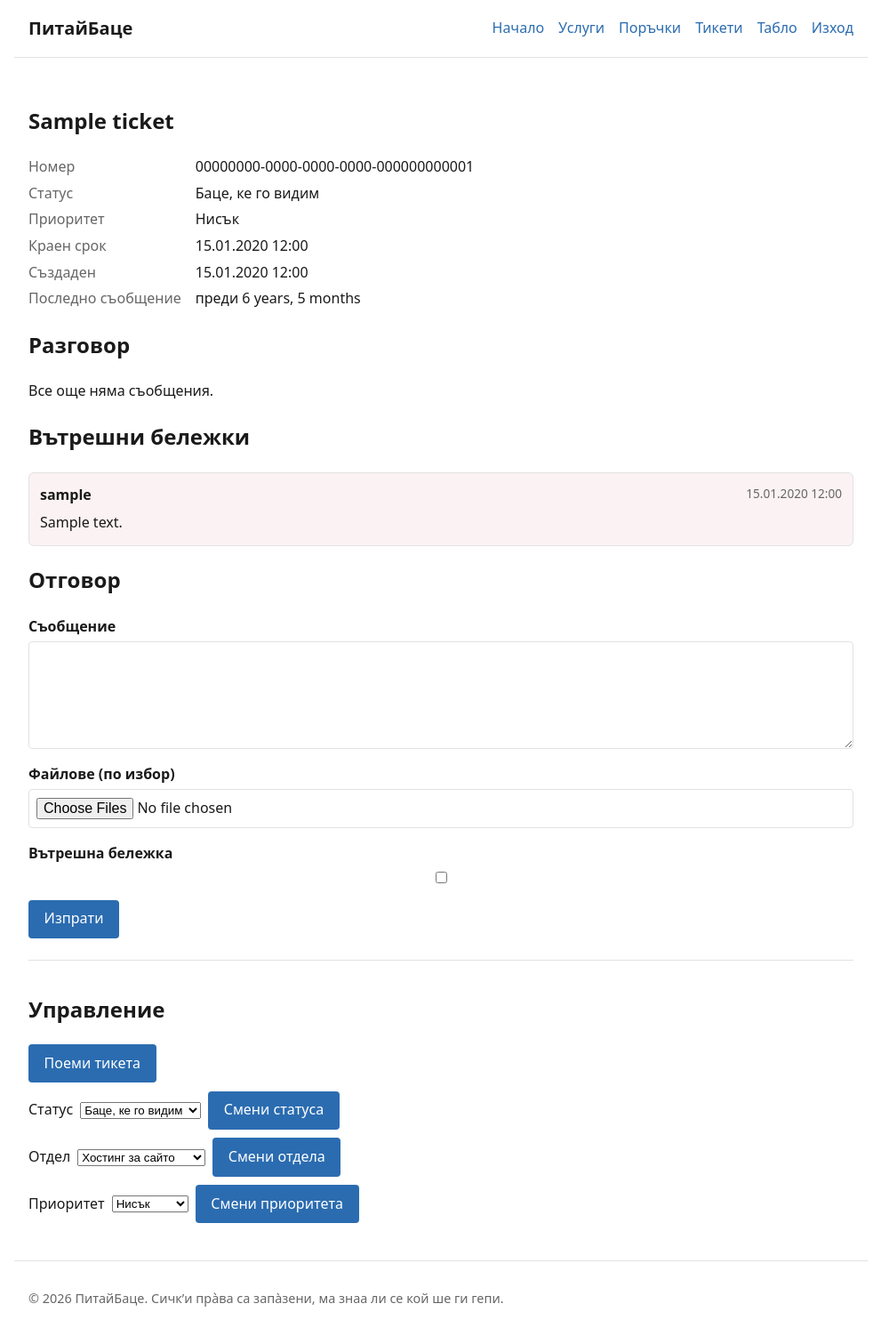
After one commit to Gogo2204/PitayBatse, a Django app: page /tickets/00000000-0000-0000-0000-000000000001/ in a window 1280 px wide. The commit adds this page. Shown: the whole page at 89% size, without its empty margins (144-1135 px from the left). Run offline with Django 5.2, Linux system fonts and the light colour scheme; a user stored in the database is signed in; data comes from the database, SQL or seed files in the repository; tables that the repository leaves empty hold one stand-in row (values such as "Sample post").

Commit message:
Add ticket detail page with conversation and expert controls

```diff
--- a/pitaibace/urls.py
+++ b/pitaibace/urls.py
@@ -1,3 +1,5 @@
+from django.conf import settings
+from django.conf.urls.static import static
 from django.contrib import admin
 from django.urls import include, path
 
@@ -8,3 +10,6 @@ urlpatterns = [
     path('orders/', include('orders.urls')),
     path('tickets/', include('tickets.urls')),
 ]
+
+if settings.DEBUG:
+    urlpatterns += static(settings.MEDIA_URL, document_root=settings.MEDIA_ROOT)
--- a/static/css/style.css
+++ b/static/css/style.css
@@ -285,3 +285,90 @@ button[type="submit"]:hover {
     border-radius: 4px;
     font: inherit;
 }
+
+/* Ticket detail */
+.ticket-meta {
+    display: grid;
+    grid-template-columns: max-content 1fr;
+    gap: 0.25rem 1rem;
+    margin: 0 0 var(--space);
+}
+
+.ticket-meta dt {
+    color: var(--color-muted);
+}
+
+.ticket-meta dd {
+    margin: 0;
+}
+
+.message-list {
+    margin: 0 0 var(--space);
+    padding: 0;
+    list-style: none;
+}
+
+.message {
+    padding: 0.75rem;
+    margin-bottom: 0.5rem;
+    border: 1px solid var(--color-border);
+    border-radius: 6px;
+}
+
+.message-list.internal .message {
+    background: rgba(176, 0, 32, 0.05);
+}
+
+.message-head {
+    display: flex;
+    justify-content: space-between;
+    gap: 0.75rem;
+    margin: 0 0 0.35rem;
+}
+
+.message-time {
+    color: var(--color-muted);
+    font-size: 0.85rem;
+}
+
+.message-body {
+    margin: 0;
+}
+
+.attachment-list {
+    margin: 0.5rem 0 0;
+    padding-left: 1.1rem;
+    font-size: 0.9rem;
+}
+
+.ticket-detail textarea {
+    width: 100%;
+    padding: 0.5rem;
+    border: 1px solid var(--color-border);
+    border-radius: 4px;
+    font: inherit;
+}
+
+.resolve-form {
+    margin: var(--space) 0;
+}
+
+.expert-controls {
+    margin-top: calc(var(--space) * 1.5);
+    padding-top: var(--space);
+    border-top: 1px solid var(--color-border);
+}
+
+.control-form {
+    display: flex;
+    align-items: center;
+    gap: 0.5rem;
+    margin-bottom: 0.6rem;
+}
+
+.resolved-note {
+    padding: 0.5rem 0.75rem;
+    border: 1px solid var(--color-border);
+    border-radius: 4px;
+    color: var(--color-muted);
+}
--- a/tickets/forms.py
+++ b/tickets/forms.py
@@ -50,3 +50,15 @@ class TicketCreateForm(forms.Form):
         label="Парола за хостинг",
         widget=forms.PasswordInput(render_value=False),
     )
+
+
+class ReplyForm(forms.Form):
+    body = forms.CharField(
+        label="Съобщение",
+        widget=forms.Textarea(attrs={"rows": 4}),
+    )
+    attachments = MultipleFileField(required=False, label="Файлове (по избор)")
+
+
+class ExpertReplyForm(ReplyForm):
+    is_internal = forms.BooleanField(required=False, label="Вътрешна бележка")
--- /dev/null
+++ b/tickets/templates/tickets/ticket_detail.html
@@ -0,0 +1,136 @@
+{% extends "base.html" %}
+
+{% block title %}Тикет — {{ ticket.name }}{% endblock %}
+
+{% block content %}
+<section class="ticket-detail">
+    <h1>{{ ticket.name }}</h1>
+
+    <dl class="ticket-meta">
+        <dt>Номер</dt><dd>{{ ticket.public_id }}</dd>
+        <dt>Статус</dt><dd>{{ ticket.get_status_display }}</dd>
+        <dt>Приоритет</dt><dd>{{ ticket.get_priority_display }}</dd>
+        <dt>Краен срок</dt><dd>{% if ticket.deadline %}{{ ticket.deadline|date:"d.m.Y H:i" }}{% else %}—{% endif %}</dd>
+        <dt>Създаден</dt><dd>{{ ticket.created_at|date:"d.m.Y H:i" }}</dd>
+        <dt>Последно съобщение</dt>
+        <dd>{% if ticket.last_message_at %}преди {{ ticket.last_message_at|timesince }}{% else %}—{% endif %}</dd>
+    </dl>
+
+    {% if error %}
+        <div class="form-errors"><p>{{ error }}</p></div>
+    {% endif %}
+
+    <h2>Разговор</h2>
+    <ul class="message-list">
+        {% for message in public_messages %}
+            <li class="message">
+                <p class="message-head">
+                    <strong>{{ message.author.username }}</strong>
+                    <span class="message-time">{{ message.created_at|date:"d.m.Y H:i" }}</span>
+                </p>
+                <p class="message-body">{{ message.body|linebreaksbr }}</p>
+                {% if message.attachments.all %}
+                    <ul class="attachment-list">
+                        {% for attachment in message.attachments.all %}
+                            <li><a href="{{ attachment.file.url }}">{{ attachment.file.name }}</a></li>
+                        {% endfor %}
+                    </ul>
+                {% endif %}
+            </li>
+        {% empty %}
+            <li class="message-empty">Все още няма съобщения.</li>
+        {% endfor %}
+    </ul>
+
+    {% if expert_view %}
+        <h2>Вътрешни бележки</h2>
+        <ul class="message-list internal">
+            {% for message in internal_messages %}
+                <li class="message">
+                    <p class="message-head">
+                        <strong>{{ message.author.username }}</strong>
+                        <span class="message-time">{{ message.created_at|date:"d.m.Y H:i" }}</span>
+                    </p>
+                    <p class="message-body">{{ message.body|linebreaksbr }}</p>
+                </li>
+            {% empty %}
+                <li class="message-empty">Няма вътрешни бележки.</li>
+            {% endfor %}
+        </ul>
+    {% endif %}
+
+    {% if expert_view or not is_resolved %}
+        <h2>Отговор</h2>
+        <form method="post" enctype="multipart/form-data" novalidate>
+            {% csrf_token %}
+            <input type="hidden" name="action" value="reply">
+            {% for field in reply_form %}
+                <div class="form-row">
+                    <label for="{{ field.id_for_label }}">{{ field.label }}</label>
+                    {{ field }}
+                    {% for err in field.errors %}<p class="field-error">{{ err }}</p>{% endfor %}
+                </div>
+            {% endfor %}
+            <button type="submit">Изпрати</button>
+        </form>
+    {% else %}
+        <p class="resolved-note">Тикетът е приключен. Само експерт може да предприема действия.</p>
+    {% endif %}
+
+    {% if not is_resolved and not expert_view %}
+        <form method="post" class="resolve-form">
+            {% csrf_token %}
+            <input type="hidden" name="action" value="resolve">
+            <button type="submit">Оправено е, баце</button>
+        </form>
+    {% endif %}
+
+    {% if expert_view %}
+        <section class="expert-controls">
+            <h2>Управление</h2>
+
+            <form method="post" class="control-form">
+                {% csrf_token %}
+                <input type="hidden" name="action" value="assign">
+                <button type="submit">Поеми тикета</button>
+            </form>
+
+            <form method="post" class="control-form">
+                {% csrf_token %}
+                <input type="hidden" name="action" value="status">
+                <label for="status-select">Статус</label>
+                <select id="status-select" name="status">
+                    {% for value, label in statuses %}
+                        <option value="{{ value }}" {% if value == ticket.status %}selected{% endif %}>{{ label }}</option>
+                    {% endfor %}
+                </select>
+                <button type="submit">Смени статуса</button>
+            </form>
+
+            <form method="post" class="control-form">
+                {% csrf_token %}
+                <input type="hidden" name="action" value="department">
+                <label for="department-select">Отдел</label>
+                <select id="department-select" name="department">
+                    {% for department in departments %}
+                        <option value="{{ department.pk }}" {% if department.pk == ticket.department_id %}selected{% endif %}>{{ department.name }}</option>
+                    {% endfor %}
+                </select>
+                <button type="submit">Смени отдела</button>
+            </form>
+
+            <form method="post" class="control-form">
+                {% csrf_token %}
+                <input type="hidden" name="action" value="priority">
+                <label for="priority-select">Приоритет</label>
+                <select id="priority-select" name="priority">
+                    {% for value, label in priorities %}
+                        <option value="{{ value }}" {% if value == ticket.priority %}selected{% endif %}>{{ label }}</option>
+                    {% endfor %}
+                </select>
+                <button type="submit">Смени приоритета</button>
+            </form>
+        </section>
+    {% endif %}
+</section>
+{% endblock %}
--- a/tickets/urls.py
+++ b/tickets/urls.py
@@ -6,4 +6,5 @@ app_name = "tickets"
 
 urlpatterns = [
     path("create/<int:order_id>/", views.create, name="create"),
+    path("<uuid:public_id>/", views.detail, name="detail"),
 ]
--- a/tickets/views.py
+++ b/tickets/views.py
@@ -1,11 +1,21 @@
 from django.contrib.auth.decorators import login_required
 from django.db import transaction
+from django.http import Http404
 from django.shortcuts import get_object_or_404, redirect, render
 
+from departments.models import Department
 from orders.models import Order
 
-from .forms import TicketCreateForm
+from .forms import ExpertReplyForm, ReplyForm, TicketCreateForm
 from .models import Attachment, Credential, Message, Ticket
+from .services import (
+    TicketWorkflowError,
+    add_message,
+    assign_main_expert,
+    change_status,
+    is_expert,
+    resolve,
+)
 
 
 def build_form_notices(order):
@@ -18,6 +28,16 @@ def build_form_notices(order):
     return notices
 
 
+def _can_access(user, ticket):
+    if ticket.client_id == user.id:
+        return True
+    if is_expert(user):
+        if user.is_superuser:
+            return True
+        return user.department_id is not None and ticket.department_id == user.department_id
+    return False
+
+
 @login_required
 def create(request, order_id):
     order = get_object_or_404(Order, pk=order_id, user=request.user)
@@ -26,7 +46,7 @@ def create(request, order_id):
         return redirect("orders:pay", order_id=order.pk)
 
     if hasattr(order, "ticket"):
-        return redirect("accounts:dashboard")
+        return redirect("tickets:detail", public_id=order.ticket.public_id)
 
     if request.method == "POST":
         form = TicketCreateForm(request.POST, request.FILES)
@@ -63,7 +83,7 @@ def create(request, order_id):
                     )
                 ticket.last_message_at = message.created_at
                 ticket.save(update_fields=["last_message_at"])
-            return redirect("accounts:dashboard")
+            return redirect("tickets:detail", public_id=ticket.public_id)
     else:
         form = TicketCreateForm()
 
@@ -74,3 +94,95 @@ def create(request, order_id):
         "notices": build_form_notices(order),
     }
     return render(request, "tickets/ticket_form.html", context)
+
+
+@login_required
+def detail(request, public_id):
+    ticket = get_object_or_404(
+        Ticket.objects.select_related("client", "department", "main_expert"),
+        public_id=public_id,
+    )
+    if not _can_access(request.user, ticket):
+        raise Http404
+
+    expert_view = is_expert(request.user)
+    reply_form = ExpertReplyForm() if expert_view else ReplyForm()
+    error = None
+
+    if request.method == "POST":
+        action = request.POST.get("action")
+        try:
+            if action == "reply":
+                form_class = ExpertReplyForm if expert_view else ReplyForm
+                reply_form = form_class(request.POST, request.FILES)
+                if reply_form.is_valid():
+                    data = reply_form.cleaned_data
+                    is_internal = expert_view and data.get("is_internal", False)
+                    with transaction.atomic():
+                        message = add_message(
+                            ticket, request.user, data["body"], is_internal=is_internal
+                        )
+                        for uploaded in data.get("attachments", []):
+                            Attachment.objects.create(
+                                ticket=ticket,
+                                message=message,
+                                uploaded_by=request.user,
+                                file=uploaded,
+                            )
+                    return redirect("tickets:detail", public_id=ticket.public_id)
+            elif action == "resolve":
+                resolve(ticket, request.user)
+                return redirect("tickets:detail", public_id=ticket.public_id)
+            elif action == "assign" and expert_view:
+                assign_main_expert(ticket, request.user, actor=request.user)
+                return redirect("tickets:detail", public_id=ticket.public_id)
+            elif action == "status" and expert_view:
+                change_status(
+                    ticket,
+                    request.POST.get("status"),
+                    actor=request.user,
+                    reason="Ръчна промяна на статуса.",
+                )
+                return redirect("tickets:detail", public_id=ticket.public_id)
+            elif action == "department" and expert_view:
+                department = get_object_or_404(
+                    Department, pk=request.POST.get("department")
+                )
+                ticket.department = department
+                ticket.save(update_fields=["department"])
+                return redirect("tickets:detail", public_id=ticket.public_id)
+            elif action == "priority" and expert_view:
+                new_priority = request.POST.get("priority")
+                if new_priority in Ticket.Priority.values:
+                    ticket.priority = new_priority
+                    ticket.save(update_fields=["priority"])
+                return redirect("tickets:detail", public_id=ticket.public_id)
+        except TicketWorkflowError as exc:
+            error = str(exc)
+
+    public_messages = (
+        ticket.messages.filter(is_internal=False)
+        .select_related("author")
+        .prefetch_related("attachments")
+    )
+    internal_messages = (
+        ticket.messages.filter(is_internal=True)
+        .select_related("author")
+        .prefetch_related("attachments")
+        if expert_view
+        else []
+    )
+
+    context = {
+        "ticket": ticket,
+        "expert_view": expert_view,
+        "is_resolved": ticket.status == Ticket.Status.RESOLVED,
+        "public_messages": public_messages,
+        "internal_messages": internal_messages,
+        "reply_form": reply_form,
+        "error": error,
+        "statuses": Ticket.Status.choices,
+        "priorities": Ticket.Priority.choices,
+        "departments": Department.objects.all(),
+    }
+    return render(request, "tickets/ticket_detail.html", context)
```
Also changed, not shown: tickets/test_detail.py (added, +174 -0 lines), tickets/tests.py (+8 -3 lines).
